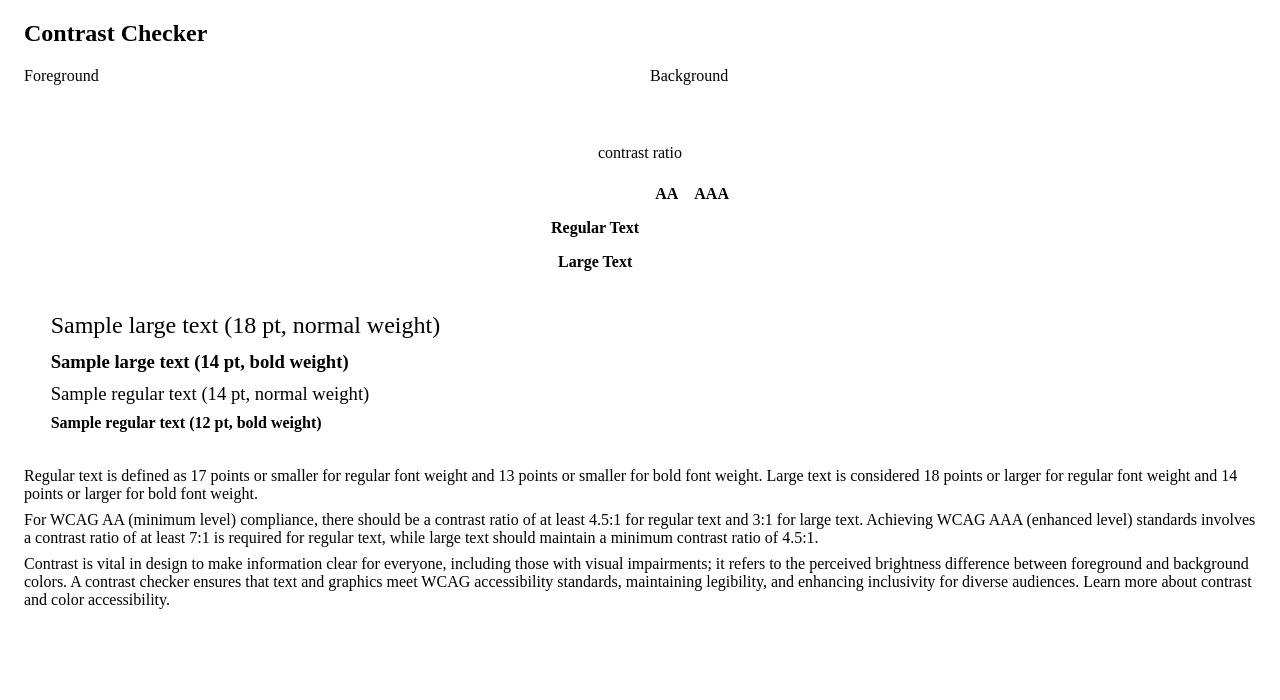
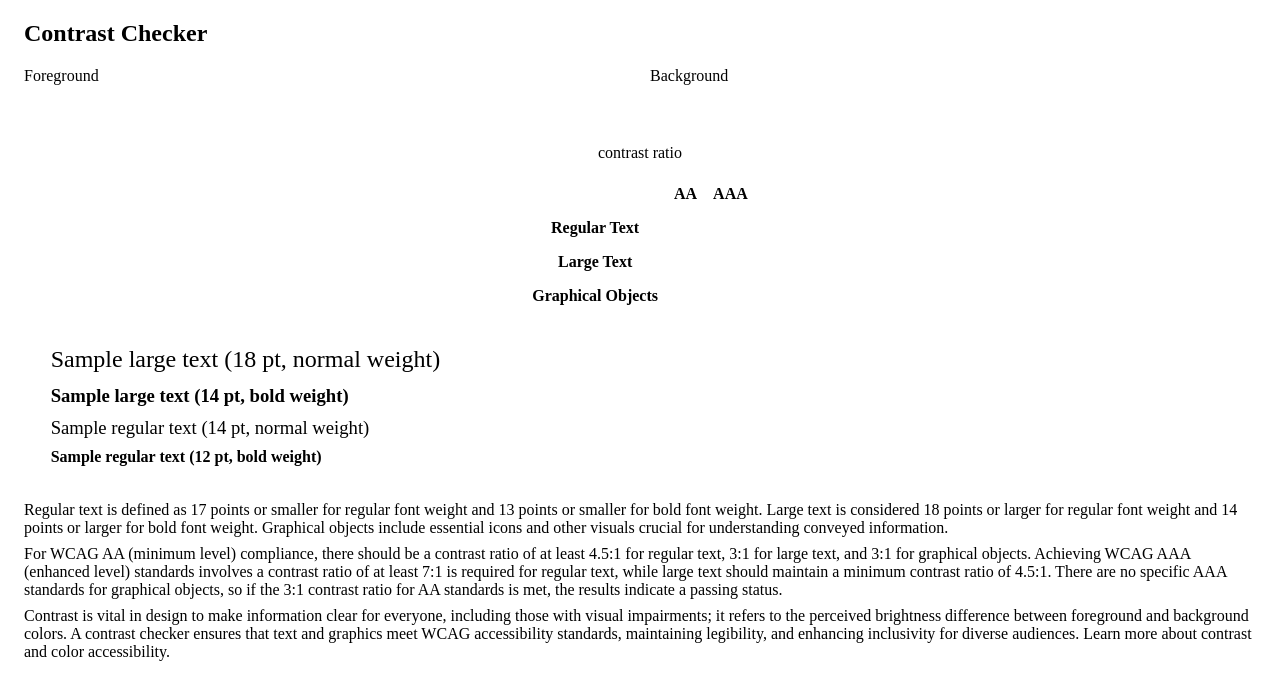
Before and after one commit to anna-zhang/express-contrast-checker, a website built with webpack: page contrast-checker/src/index.html in a window 1280 px wide. Built offline with nearby package versions, Linux system fonts and the light colour scheme.

Commit message:
add contrast ratio checks for graphical objects

```diff
--- a/contrast-checker/src/index.html
+++ b/contrast-checker/src/index.html
@@ -72,6 +72,11 @@
                                 <td><span id="aaLarge" class="result"></span></td>
                                 <td><span id="aaaLarge" class="result"></span></td>
                             </tr>
+                            <tr>
+                                <th>Graphical Objects</th>
+                                <td><span id="aaGraphical" class="result"></span></td>
+                                <td><span id="aaaGraphical" class="result"></span></td>
+                            </tr>
                             </tbody>
                         </table>
                     </div>
@@ -87,8 +92,8 @@
                 </div>
             </sp-accordion-item>
             <sp-accordion-item label="How are results computed?">
-                <p>Regular text is defined as 17 points or smaller for regular font weight and 13 points or smaller for bold font weight. Large text is considered 18 points or larger for regular font weight and 14 points or larger for bold font weight. </p>
-                <p>For WCAG AA (minimum level) compliance, there should be a contrast ratio of at least 4.5:1 for regular text and 3:1 for large text. Achieving WCAG AAA (enhanced level) standards involves a contrast ratio of at least 7:1 is required for regular text, while large text should maintain a minimum contrast ratio of 4.5:1.</p>
+                <p>Regular text is defined as 17 points or smaller for regular font weight and 13 points or smaller for bold font weight. Large text is considered 18 points or larger for regular font weight and 14 points or larger for bold font weight. Graphical objects include essential icons and other visuals crucial for understanding conveyed information.</p>
+                <p>For WCAG AA (minimum level) compliance, there should be a contrast ratio of at least 4.5:1 for regular text, 3:1 for large text, and 3:1 for graphical objects. Achieving WCAG AAA (enhanced level) standards involves a contrast ratio of at least 7:1 is required for regular text, while large text should maintain a minimum contrast ratio of 4.5:1. There are no specific AAA standards for graphical objects, so if the 3:1 contrast ratio for AA standards is met, the results indicate a passing status.</p>
             </sp-accordion-item>
             <sp-accordion-item label="Why is contrast important?">
                 <p>Contrast is vital in design to make information clear for everyone, including those with visual impairments; it refers to the perceived brightness difference between foreground and background colors. A contrast checker ensures that text and graphics meet WCAG accessibility standards, maintaining legibility, and enhancing inclusivity for diverse audiences. Learn more about&nbsp;<sp-link href="https://webaim.org/articles/contrast/">contrast and color accessibility</sp-link>.</p>
--- a/contrast-checker/src/ui/index.js
+++ b/contrast-checker/src/ui/index.js
@@ -112,6 +112,14 @@ function getContrastResults (foregroundColor, backgroundColor) {
   // AAA Large Text test
   const aaaLargeResult = document.getElementById('aaaLarge')
   getContrastDisplay(contrastRatio, 4.5, aaaLargeResult) // passes AAA Large Text if contrast ratio is 4.5:1 or greater
+
+  // AA Graphical Objects test
+  const aaGraphical = document.getElementById('aaGraphical')
+  getContrastDisplay(contrastRatio, 3, aaGraphical) // passes AA Graphical Objects if contrast ratio is 3:1 or greater
+
+  // AAA Graphical Objects test
+  const aaaGraphical = document.getElementById('aaaGraphical')
+  getContrastDisplay(contrastRatio, 3, aaaGraphical) // no AAA Graphical Objects standard, so if it passes AA Graphical Objects (contrast ratio is 3:1 or greater) then it passes
 }
 
 // Update colors shown in the preview
```
